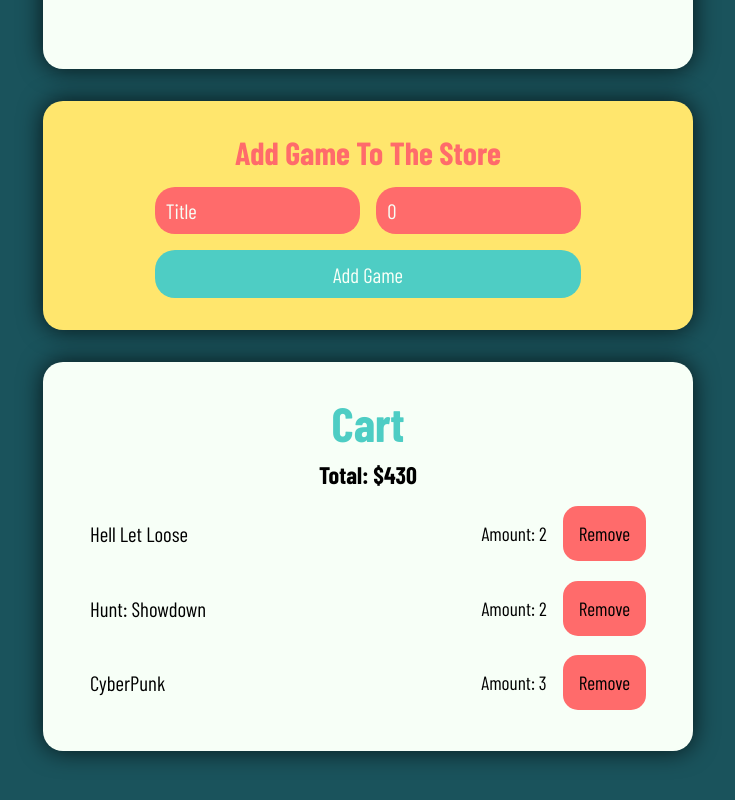
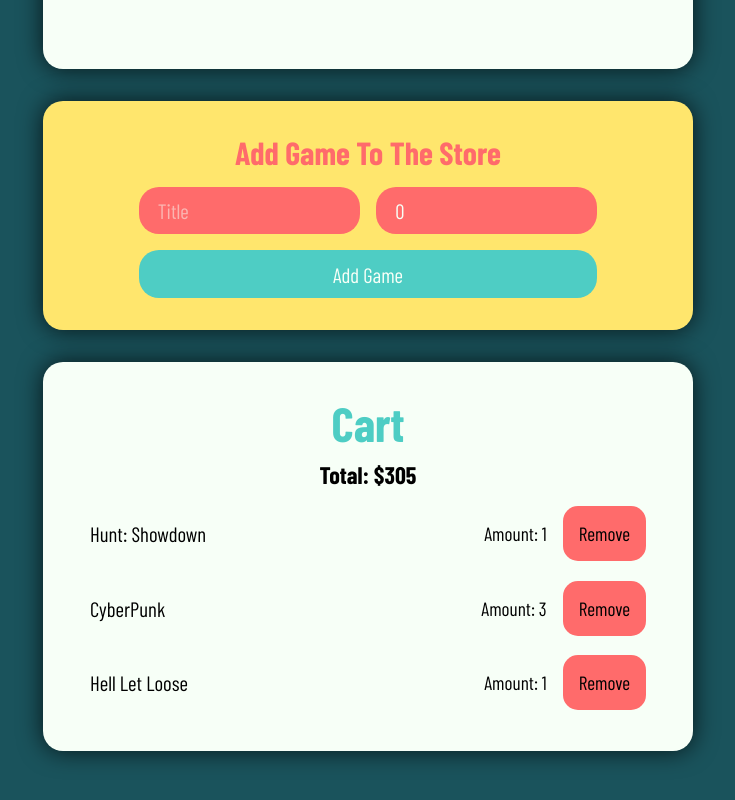
Before and after one commit to kamilkow1123/shopping-cart-with-redux, a React (Create React App) app: page / in a window 1280 px wide. Shown: the part 454-1254 px from the top of the page, without its empty margins (272-1007 px from the left). Built offline with nearby package versions, Linux system fonts and the light colour scheme; data requests are answered from the project's data file; a web font is replaced by a local one.

Commit message:
Minor styling changes

```diff
--- a/db.json
+++ b/db.json
@@ -18,22 +18,22 @@
   ],
   "cart": [
     {
-      "title": "Hell Let Loose",
-      "price": 55,
-      "id": 3,
-      "amount": 2
-    },
-    {
       "title": "Hunt: Showdown",
       "price": 70,
       "id": 2,
-      "amount": 2
+      "amount": 1
     },
     {
       "title": "CyberPunk",
       "price": "60",
       "id": 4,
       "amount": 3
+    },
+    {
+      "title": "Hell Let Loose",
+      "price": 55,
+      "id": 3,
+      "amount": 1
     }
   ]
 }
--- a/src/style/_products.scss
+++ b/src/style/_products.scss
@@ -135,7 +135,7 @@
     &__input {
         border: none;
         outline: none;
-        padding: 0.7rem;
+        padding: 0.7rem 1.2rem;
         background: $clr-secondary;
         border-radius: 20px;
         text-align: start;
@@ -144,6 +144,7 @@
 
         &::placeholder {
             color: $clr-light;
+            filter: opacity(0.5);
             opacity: 1;
         }
     }
--- a/src/style/style.css
+++ b/src/style/style.css
@@ -196,7 +196,7 @@
 .form__input {
   border: none;
   outline: none;
-  padding: 0.7rem;
+  padding: 0.7rem 1.2rem;
   background: #ff6b6b;
   border-radius: 20px;
   text-align: start;
@@ -206,21 +206,27 @@
 
 .form__input::-webkit-input-placeholder {
   color: #f7fff7;
+  -webkit-filter: opacity(0.5);
+          filter: opacity(0.5);
   opacity: 1;
 }
 
 .form__input:-ms-input-placeholder {
   color: #f7fff7;
+  filter: opacity(0.5);
   opacity: 1;
 }
 
 .form__input::-ms-input-placeholder {
   color: #f7fff7;
+  filter: opacity(0.5);
   opacity: 1;
 }
 
 .form__input::placeholder {
   color: #f7fff7;
+  -webkit-filter: opacity(0.5);
+          filter: opacity(0.5);
   opacity: 1;
 }
 
```
Also changed, not shown: 1 other file (tests, documents, lock files or other folders).
